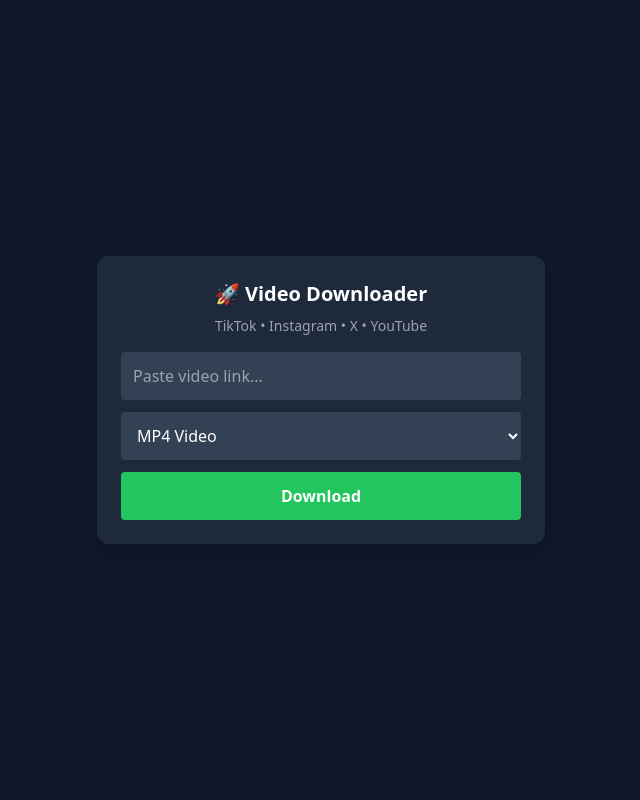
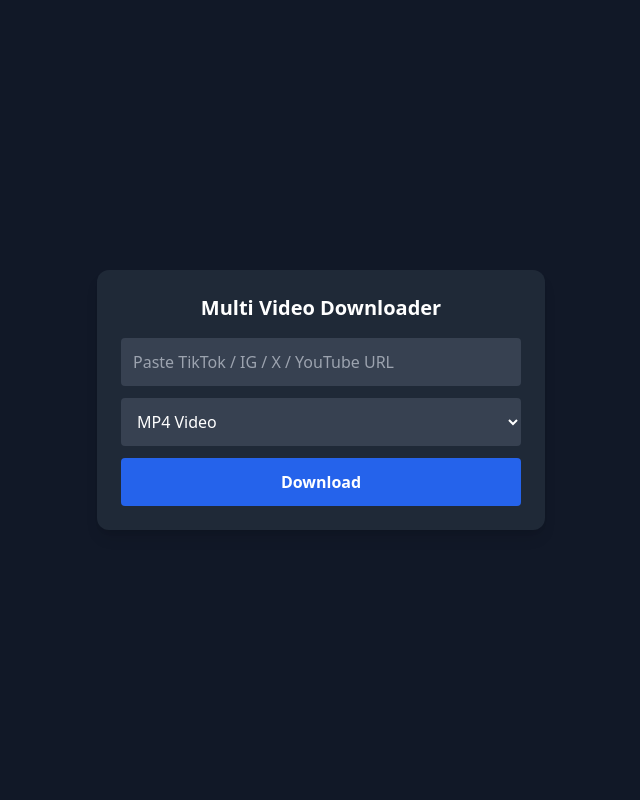
Before and after one commit to hafizsatriyo9-tech/video-downloader, a Flask app: page / in a window 1280 px wide. Shown: the whole page, without its empty margins (319-959 px from the left). Run offline with Flask 3, Linux system fonts and the light colour scheme; some libraries are stand-ins or nearby versions.

Commit message:
Update HTML structure and styling for downloader

```diff
--- a/templates/index.html
+++ b/templates/index.html
@@ -2,82 +2,89 @@
 <html lang="en">
 <head>
 <meta charset="UTF-8">
-<title>Video Downloader Pro</title>
+<title>Video Downloader</title>
 <script src="https://cdn.tailwindcss.com"></script>
 </head>
 
-<body class="bg-slate-900 text-white flex items-center justify-center min-h-screen px-4">
+<body class="bg-gray-900 text-white flex items-center justify-center min-h-screen">
 
-<div class="bg-slate-800 p-6 rounded-xl shadow-xl w-full max-w-md">
+<div class="bg-gray-800 p-6 rounded-xl shadow-lg w-full max-w-md">
 
-<h2 class="text-xl font-bold text-center mb-2">🚀 Video Downloader</h2>
-<p class="text-center text-sm text-gray-400 mb-4">
-TikTok • Instagram • X • YouTube
-</p>
+<h1 class="text-xl font-bold text-center mb-4">
+Multi Video Downloader
+</h1>
 
-<form id="form" action="/download" method="post">
+<input id="url" type="text" placeholder="Paste TikTok / IG / X / YouTube URL"
+class="w-full p-3 rounded bg-gray-700 outline-none mb-3">
 
-<input
-type="text"
-name="url"
-required
-placeholder="Paste video link..."
-class="w-full p-3 rounded bg-slate-700 outline-none mb-3">
-
-<select
-name="format"
-class="w-full p-3 rounded bg-slate-700 mb-3">
-
+<select id="format" class="w-full p-3 rounded bg-gray-700 mb-3">
 <option value="mp4">MP4 Video</option>
 <option value="mp3">MP3 Audio</option>
-
 </select>
 
-<button
-type="submit"
-class="bg-green-500 hover:bg-green-600 w-full p-3 rounded font-bold">
-
+<button onclick="startDownload()"
+class="w-full bg-blue-600 hover:bg-blue-700 p-3 rounded font-bold">
 Download
-
 </button>
 
-</form>
-
-<!-- PROGRESS BAR -->
-<div id="progressBox" class="hidden mt-4">
-
-<p class="text-sm mb-1">Downloading...</p>
-
-<div class="w-full bg-slate-700 rounded">
-<div id="bar" class="bg-green-500 h-3 rounded w-0"></div>
+<div class="mt-4 hidden" id="progressBox">
+<div class="w-full bg-gray-600 rounded">
+<div id="bar" class="bg-green-500 text-xs p-1 rounded w-0%">0%</div>
 </div>
-
 </div>
 
 </div>
 
 <script>
 
-const form = document.getElementById("form")
-const progressBox = document.getElementById("progressBox")
-const bar = document.getElementById("bar")
+async function startDownload() {
 
-form.addEventListener("submit", () => {
+let url = document.getElementById("url").value;
+let format = document.getElementById("format").value;
 
-progressBox.classList.remove("hidden")
+if(!url){
+ alert("Masukkan URL dulu!");
+ return;
+}
 
-let width = 0
+document.getElementById("progressBox").classList.remove("hidden");
 
-let loading = setInterval(() => {
-    if (width >= 90) {
-        clearInterval(loading)
-    } else {
-        width += 5
-        bar.style.width = width + "%"
-    }
-}, 400)
+let res = await fetch("/download", {
+ method: "POST",
+ headers: {"Content-Type":"application/x-www-form-urlencoded"},
+ body: `url=${encodeURIComponent(url)}&format=${format}`
+});
 
-})
+let data = await res.json();
+
+let task = data.task_id;
+let file = data.file;
+
+let timer = setInterval(async () => {
+
+ let p = await fetch("/progress/" + task);
+ let prog = await p.json();
+
+ if(prog.progress >= 0){
+
+ document.getElementById("bar").style.width = prog.progress + "%";
+ document.getElementById("bar").innerText = Math.floor(prog.progress) + "%";
+
+ }
+
+ if(prog.progress >= 100){
+ clearInterval(timer);
+ window.location = "/getfile?path=" + file;
+ }
+
+ if(prog.progress == -1){
+ clearInterval(timer);
+ alert("Download gagal!");
+ }
+
+}, 1000);
+
+}
 
 </script>
 
```
